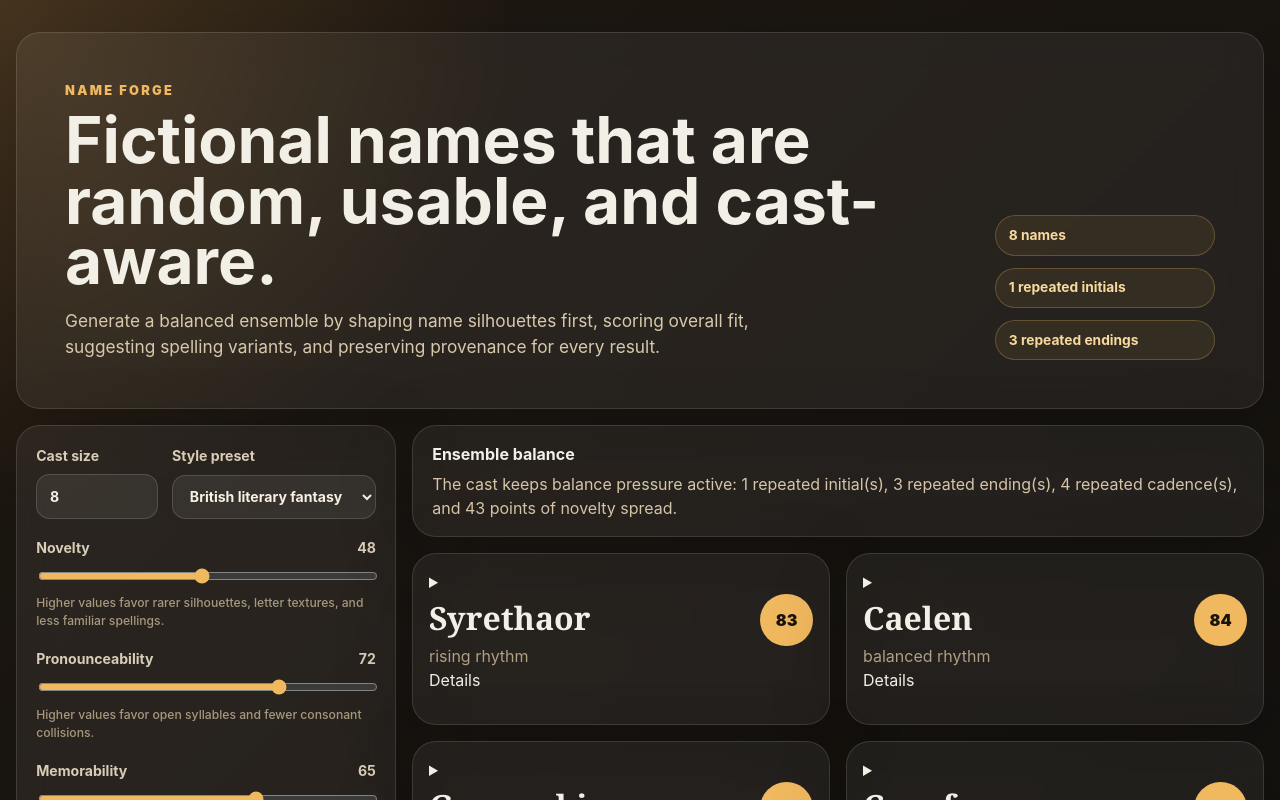
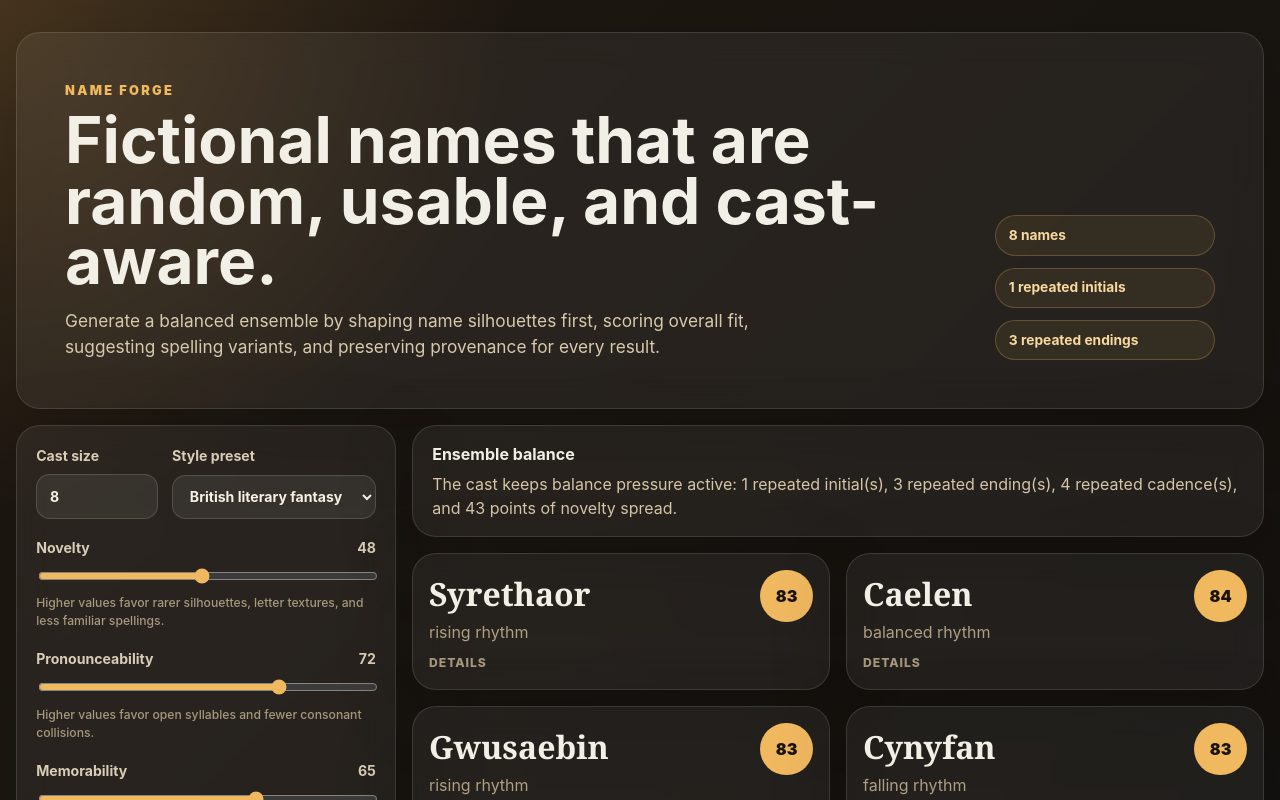
Before and after one commit to jaahay/name-forge, a React (Vite) app: page / in a window 1280 px wide. Shown: the top 800 px of the page. Built offline with nearby package versions, Linux system fonts and the light colour scheme.

Commit message:
Style collapsible name details

```diff
--- a/src/styles.css
+++ b/src/styles.css
@@ -27,13 +27,16 @@ h1, h2, h3, p { margin-top: 0; }
 .ensemble-note h2 { margin-bottom: 0.35rem; font-size: 1rem; }
 .ensemble-note p { margin-bottom: 0; color: #d6c5a8; }
 .name-grid { display: grid; grid-template-columns: repeat(auto-fit, minmax(290px, 1fr)); gap: 1rem; }
-.name-card { display: grid; gap: 1rem; padding: 1rem; }
+.name-card { padding: 1rem; }
+.name-card[open] { display: grid; gap: 1rem; }
+.name-card-summary { display: grid; gap: 0.65rem; cursor: pointer; }
 .name-card-header { display: flex; justify-content: space-between; gap: 1rem; align-items: start; }
+.collapse-cue { color: #a8987e; font-size: 0.76rem; font-weight: 800; letter-spacing: 0.08em; text-transform: uppercase; }
 .name-card h2 { margin-bottom: 0.15rem; font-family: Georgia, "Times New Roman", serif; font-size: 2rem; }
 .name-card h3 { margin-bottom: 0.45rem; color: #f0b85f; font-size: 0.8rem; letter-spacing: 0.08em; text-transform: uppercase; }
 .name-card p { margin-bottom: 0; color: #af9f84; }
 .score-pill { display: grid; place-items: center; width: 3.3rem; height: 3.3rem; border-radius: 50%; color: #1a130b; background: #f0b85f; font-weight: 900; }
-.score-list { display: grid; grid-template-columns: repeat(5, 1fr); gap: 0.4rem; margin: 0; }
+.score-list { display: grid; grid-template-columns: repeat(4, 1fr); gap: 0.4rem; margin: 0; }
 .score-list div { border-radius: 0.85rem; padding: 0.55rem; background: rgba(255, 255, 255, 0.06); }
 .score-list dt { color: #a8987e; font-size: 0.66rem; font-weight: 800; text-transform: uppercase; }
 .score-list dd { margin: 0; color: #f7f0e3; font-size: 1.05rem; font-weight: 900; }
```
